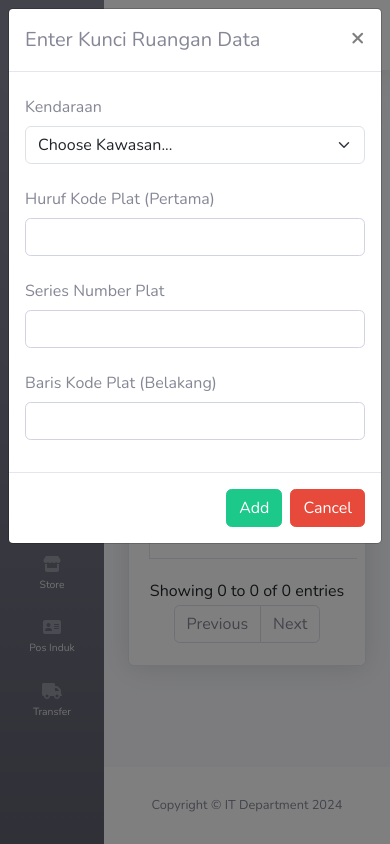
After one commit to dhuhaardha/Digitalisasi-Garment, a PHP site: page /data_key_vehicle.php in a window 390 px wide, after a click on "Add Kunci Kendaraan". The commit adds this page. Run offline with PHP 8.4, Linux system fonts and the light colour scheme; data that the repository does not hold is empty; some libraries are stand-ins or nearby versions.

Commit message:
add data key vehicle

```diff
--- /dev/null
+++ b/data_key_vehicle.php
@@ -0,0 +1,268 @@
+<?php
+include "koneksi.php";
+
+session_start();
+?>
+
+
+<!DOCTYPE html>
+<html lang="en">
+
+<?php require_once "templates/header.php" ?>
+
+<body id="page-top">
+
+    <!-- Page Wrapper -->
+    <div id="wrapper">
+
+        <!-- Sidebar -->
+        <?php require_once "templates/sidebar.php" ?>
+        <!-- End of Sidebar -->
+
+        <!-- Content Wrapper -->
+        <div id="content-wrapper" class="d-flex flex-column">
+
+            <!-- Main Content -->
+            <div id="content">
+
+                <!-- Topbar -->
+                <?php require_once "templates/topbar.php" ?>
+                <!-- End of Topbar -->
+
+                <!-- Begin Page Content -->
+                <div class="container-fluid">
+
+                    <!-- Container Data Karyawan -->
+                    <div class="card shadow mb-4">
+                        <div class="card-header py-3">
+                            <h3 class="m-0 text-dark">Kunci Ruangan Information</h3>
+                        </div>
+
+                        <div class="card-body">
+                            <div class="row">
+                                <div class="col align-self-end">
+                                    <button type="button" class="btn btn-success" data-toggle="modal"
+                                        data-target="#modalTambah">
+                                        <i class="fa-solid fa-square-plus">&nbsp</i>
+                                        Add Kunci Kendaraan
+                                    </button>
+                                </div>
+                            </div>
+
+                            </br>
+
+                            <div class="row">
+                                <div class="table-responsive">
+                                    <form method="POST" action="aksi_security.php">
+                                        <table class="table table-bordered" id="dataTable" width="100%" cellspacing="0">
+                                            <thead>
+                                                <tr>
+                                                    <th>No</th>
+                                                    <th>Kawasan Nomor Plat Kendaraan</th>
+                                                    <th>Nomor Plat</th>
+                                                    <!-- <th>Action</th> -->
+                                                </tr>
+                                            </thead>
+                                            <tbody>
+
+
+                                                <!-- data informasi karyawan dari database -->
+                                                <?php
+                                                $noUrut = 1;
+                                                $KeyVehicleQuery = mysqli_query($koneksi, "SELECT * FROM tb_list_key_vehicle");
+                                                while ($listKeyVehicle = mysqli_fetch_array($KeyVehicleQuery)) {
+                                                ?>
+
+                                                <tr>
+                                                    <td><?php echo $noUrut++; ?></td>
+                                                    <td><?php echo $listKeyVehicle['kawasan_no_pol']; ?></td>
+                                                    <td><?php echo $listKeyVehicle['kode_kawasan']," " ,$listKeyVehicle['seriesnumber'], " " ,$listKeyVehicle['back_kode'] ?></td>
+                                                    <!-- <td>
+
+                                                            <?php
+                                                            if ($listKeyroom['tblc_status'] == 'ACTIVE') {
+                                                            ?>
+
+                                                                <button type="button" name="tombol_enable_cctv" class="btn btn-secondary" disabled>
+                                                                    <i class="fa-solid fa-person-circle-check"></i>
+                                                                </button>
+                                                                <button type="submit" name="tombol_disable_cctv" class="btn btn-danger" value="<?php echo $listCCTV['tblc_uid']; ?>">
+                                                                    <i class="fa-solid fa-person-circle-minus"></i>
+                                                                </button>
+
+                                                            <?php
+                                                            } elseif ($listCCTV['tblc_status'] == 'INACTIVE') {
+                                                            ?>
+
+                                                                <button type="submit" name="tombol_enable_cctv" class="btn btn-success" value="<?php echo $listCCTV['tblc_uid']; ?>">
+                                                                    <i class="fa-solid fa-person-circle-check"></i>
+                                                                </button>
+                                                                <button type="button" name="tombol_disable_cctv" class="btn btn-secondary" disabled>
+                                                                    <i class="fa-solid fa-person-circle-minus"></i>
+                                                                </button>
+
+                                                            <?php
+                                                            }
+                                                            ?>
+
+                                                        </td> -->
+                                                </tr>
+
+                                                <?php
+                                                }
+                                                ?>
+
+                                            </tbody>
+                                        </table>
+                                    </form>
+                                </div>
+                            </div>
+                        </div>
+                    </div>
+
+                </div>
+                <!-- /.container-fluid -->
+
+                <!-- Modal Tambah -->
+                <div class="modal fade" id="modalTambah" tabindex="-1" role="dialog" aria-labelledby="exampleModalLabel"
+                    aria-hidden="true">
+                    <div class="modal-dialog" role="document">
+                        <div class="modal-content">
+                            <div class="modal-header">
+                                <h5 class="modal-title" id="exampleModalLabel">Enter Kunci Ruangan Data</h5>
+                                <button class="close" type="button" data-dismiss="modal" aria-label="Close">
+                                    <span aria-hidden="true">×</span>
+                                </button>
+                            </div>
+                            <form method="POST" action="aksi_security.php">
+                                <div class="modal-body">
+                                    <div class="row mb-3">
+                                        <label for="inputEmail3" class="col-sm-2 col-form-label">Kendaraan</label>
+                                        <div class="col-sm-10">
+                                        <select class="form-select" name="kawasan_no_pol"\>
+                                                    <option selected disabled>Choose Kawasan...</option>
+                                                    <option value="UNGARAN">UNGARAN</option>
+                                                    <option value="CONGOL">CONGOL</option>
+                                                    <option value="PRINGAPUS">PRINGAPUS</option>
+                                                    <option value="BOX UNGARAN">BOX UNGARAN</option>
+                                                    <option value="BOX CONGOL">BOX CONGOL</option>
+                                                    <option value="BOX PRINGAPUS">BOX PRINGAPUS</option>
+                                                    <option value="OTHER">OTHER</option>
+                                                </select>
+                                        </div>
+                                    </div>
+                                    <div class="row mb-3">
+                                        <label for="inputEmail3" class="col-sm-2 col-form-label">Huruf Kode Plat (Pertama)</label>
+                                        <div class="col-sm-10">
+                                            <input type="text" class="form-control"  style="text-transform: uppercase;"
+                                                name="kode_kawasan">
+                                        </div>
+                                    </div>
+                                    <div class="row mb-3">
+                                        <label for="inputEmail3" class="col-sm-2 col-form-label">Series Number Plat</label>
+                                        <div class="col-sm-10">
+                                            <input type="text" class="form-control"
+                                                name="seriesnumber">
+                                        </div>
+                                    </div>
+                                    <div class="row mb-3">
+                                        <label for="inputEmail3" class="col-sm-2 col-form-label">Baris Kode Plat (Belakang)</label>
+                                        <div class="col-sm-10">
+                                            <input type="text" class="form-control"  style="text-transform: uppercase;"
+                                                name="back_kode">
+                                        </div>
+                                    </div>
+                                </div>
+                                <div class="modal-footer">
+                                    <button type="submit" name="tombol_tambah_key_vehicle"
+                                        class="btn btn-success">Add</button>
+                                    <button class="btn btn-danger" type="button" data-dismiss="modal">Cancel</button>
+                                </div>
+                            </form>
+                        </div>
+                    </div>
+                </div>
+
+            </div>
+            <!-- End of Main Content -->
+
+            <!-- Footer -->
+            <footer class="sticky-footer bg-white">
+                <div class="container my-auto">
+                    <div class="copyright text-center my-auto">
+                        <span>Copyright &copy; IT Department 2024</span>
+                    </div>
+                </div>
+            </footer>
+            <!-- End of Footer -->
+
+        </div>
+        <!-- End of Content Wrapper -->
+
+    </div>
+    <!-- End of Page Wrapper -->
+
+    <!-- Scroll to Top Button-->
+    <a class="scroll-to-top rounded" href="#page-top">
+        <i class="fas fa-angle-up"></i>
+    </a>
+
+    <!-- Logout Modal-->
+    <div class="modal fade" id="logoutModal" tabindex="-1" role="dialog" aria-labelledby="exampleModalLabel"
+        aria-hidden="true">
+        <div class="modal-dialog" role="document">
+            <div class="modal-content">
+                <div class="modal-header">
+                    <h5 class="modal-title" id="exampleModalLabel">Ready to Leave?</h5>
+                    <button class="close" type="button" data-dismiss="modal" aria-label="Close">
+                        <span aria-hidden="true">×</span>
+                    </button>
+                </div>
+                <div class="modal-body">Select "Logout" below if you are ready to end your current session.</div>
+                <div class="modal-footer">
+                    <button class="btn btn-secondary" type="button" data-dismiss="modal">Cancel</button>
+                    <a class="btn btn-primary" href="login.html">Logout</a>
+                </div>
+            </div>
+        </div>
+    </div>
+
+    <!-- Cek Session -->
+    <?php
+    if (@$_SESSION['sukses']) {
+    ?>
+    <script>
+    Swal.fire({
+        title: 'SUCCESS!',
+        text: '<?php echo $_SESSION['sukses']; ?>',
+        icon: 'success',
+        position: 'center',
+        showConfirmButton: false,
+        timer: 3000
+    })
+    </script>
+    <?php
+        unset($_SESSION['sukses']);
+    } elseif (@$_SESSION['gagal']) {
+    ?>
+    <script>
+    Swal.fire({
+        title: 'FAILED!',
+        text: '<?php echo $_SESSION['gagal']; ?>',
+        icon: 'error',
+        position: 'center',
+        showConfirmButton: false,
+        timer: 3000
+    })
+    </script>
+    <?php
+        unset($_SESSION['gagal']);
+    }
+    ?>
+
+    <!-- footer -->
+    <?php require_once "templates/footer.php" ?>
+
+</body>
+
+</html>
```
Also changed, not shown: aksi_security.php (+61 -25 lines).
